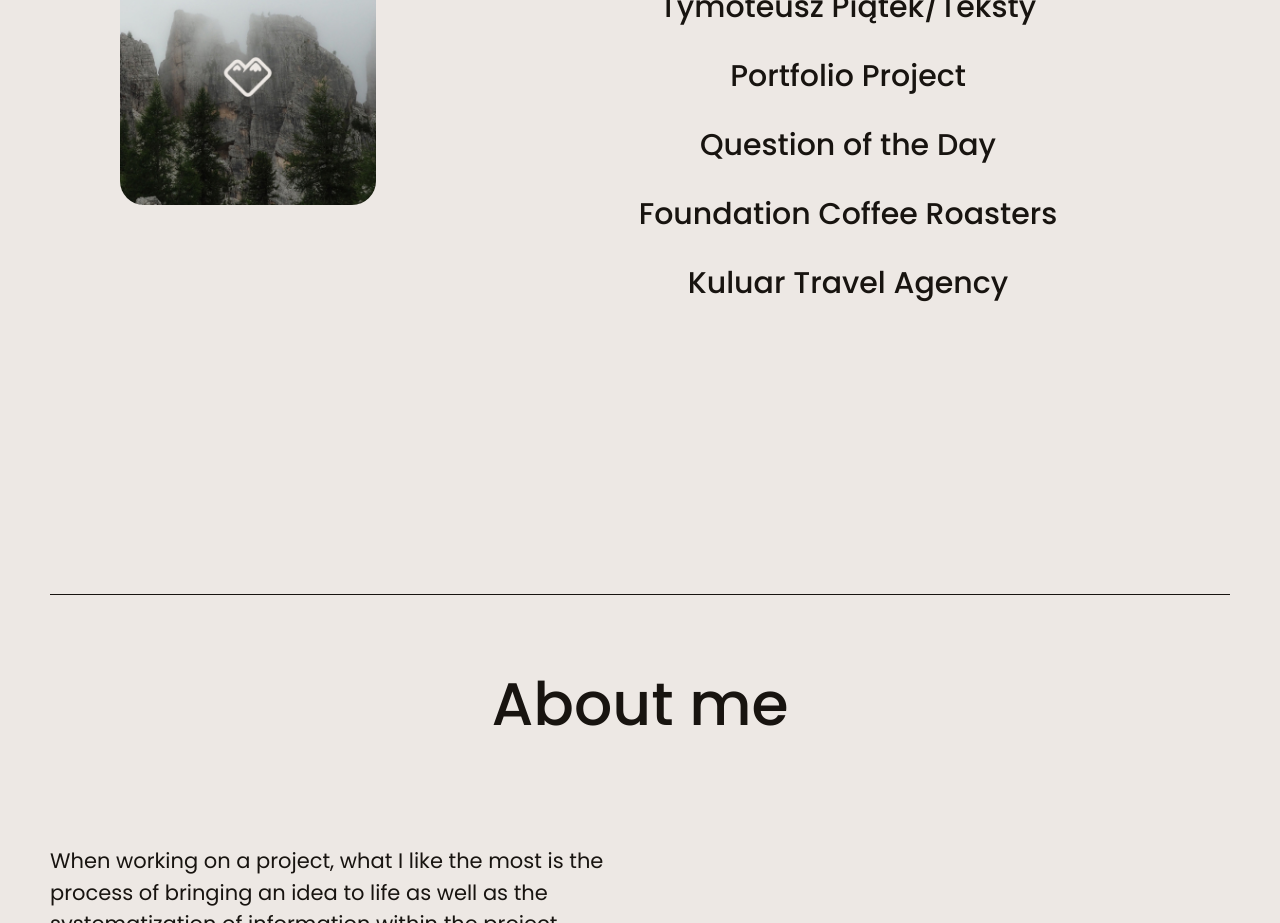
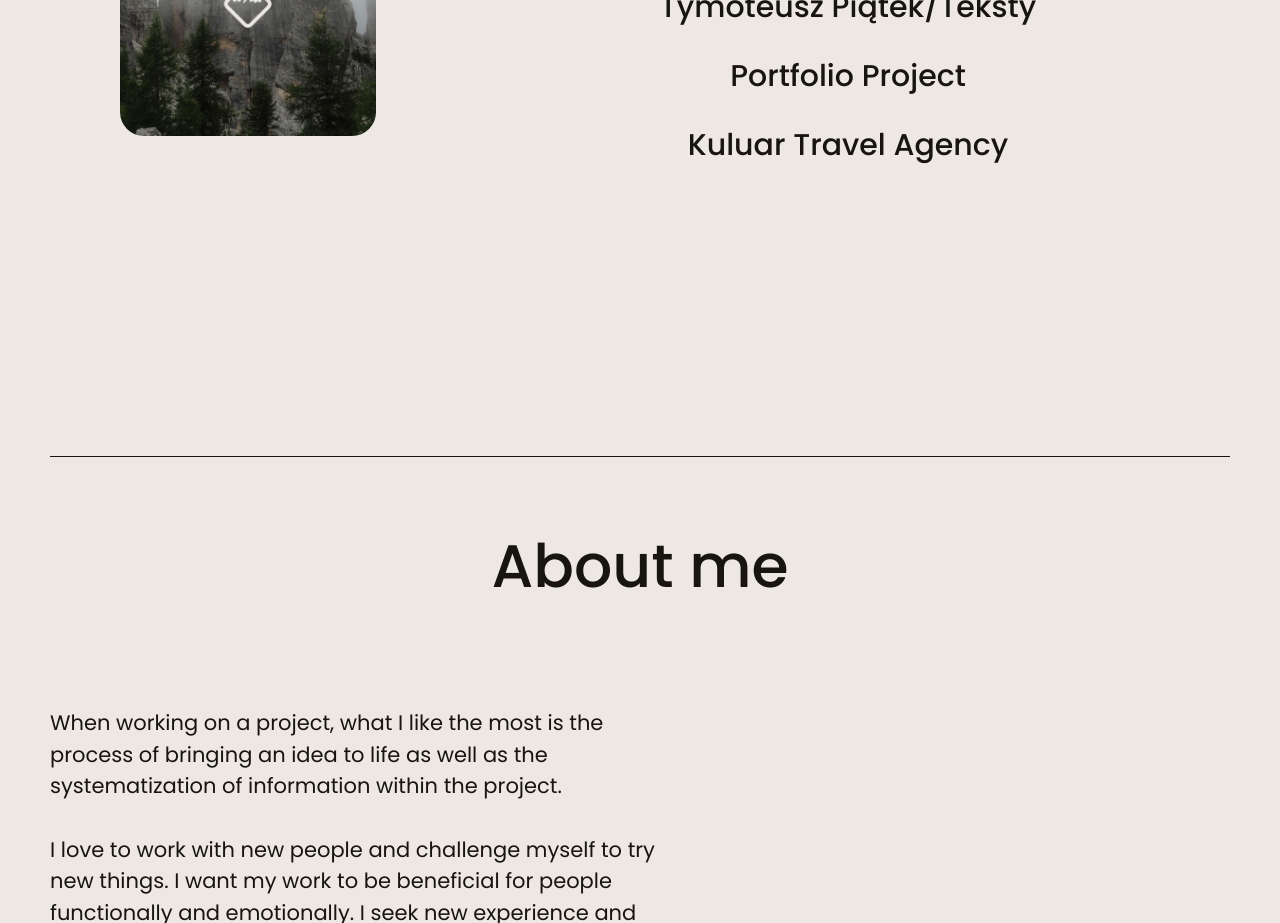
Before and after one commit to vladazachem/new-portfolio, a Next.js app: page / in a window 1280 px wide. Shown: the part 1420-2343 px from the top of the page. Built offline with nearby package versions, Linux system fonts and the light colour scheme.

Commit message:
fix: comment out unused project entries in projects.js for clarity

```diff
--- a/src/data/projects.js
+++ b/src/data/projects.js
@@ -13,36 +13,36 @@ const projects = [
         type: "Study Project",
         link: "https://www.behance.net/gallery/128105703/Kuluar-Travel-Agency",
     },
-    {
-        id: 2,
-        slug: "foundation-coffee-roasters",
-        name: "Foundation Coffee Roasters",
-        preview: "/foundation/foundation-pre.jpg",
-        miniPreview: "/found.jpg",
-        banner: "/foundation/banner.jpg",
-        description: ["This project is one of the Challenge Projects offered by Codecademy.",
-            "Throughout this project, I have utilized flexbox to design and construct the layout for a company's homepage."],
-        year: 2024,
-        role: "Front-End Dev",
-        type: "Study Project",
-        link: "https://github.com/vladazachem/Codecademy_Foundation",
-    },
-    {
-        id: 3,
-        slug: "question-of-the-day",
-        name: "Question of the Day",
-        preview: "/question/Question-pre.jpg",
-        miniPreview: "/Question.jpg",
-        banner: "/question/Question-banner.jpg",
-        description: ["This project is part of the Challenge Projects offered by Codecademy.",
-            "I developed a message generator program that provides a unique, randomized output every time a user runs it.",
-            "This project allowed me to enhance my JavaScript skills and explore dynamic content generation."
-        ],
-        year: 2024,
-        role: "Front-End Dev",
-        type: "Study Project",
-        link: "https://github.com/vladazachem/Codecademy_Question-of-the-Day",
-    },
+    // {
+    //     id: 2,
+    //     slug: "foundation-coffee-roasters",
+    //     name: "Foundation Coffee Roasters",
+    //     preview: "/foundation/foundation-pre.jpg",
+    //     miniPreview: "/found.jpg",
+    //     banner: "/foundation/banner.jpg",
+    //     description: ["This project is one of the Challenge Projects offered by Codecademy.",
+    //         "Throughout this project, I have utilized flexbox to design and construct the layout for a company's homepage."],
+    //     year: 2024,
+    //     role: "Front-End Dev",
+    //     type: "Study Project",
+    //     link: "https://github.com/vladazachem/Codecademy_Foundation",
+    // },
+    // {
+    //     id: 3,
+    //     slug: "question-of-the-day",
+    //     name: "Question of the Day",
+    //     preview: "/question/Question-pre.jpg",
+    //     miniPreview: "/Question.jpg",
+    //     banner: "/question/Question-banner.jpg",
+    //     description: ["This project is part of the Challenge Projects offered by Codecademy.",
+    //         "I developed a message generator program that provides a unique, randomized output every time a user runs it.",
+    //         "This project allowed me to enhance my JavaScript skills and explore dynamic content generation."
+    //     ],
+    //     year: 2024,
+    //     role: "Front-End Dev",
+    //     type: "Study Project",
+    //     link: "https://github.com/vladazachem/Codecademy_Question-of-the-Day",
+    // },
     {
         id: 4,
         slug: "portfolio",
```
